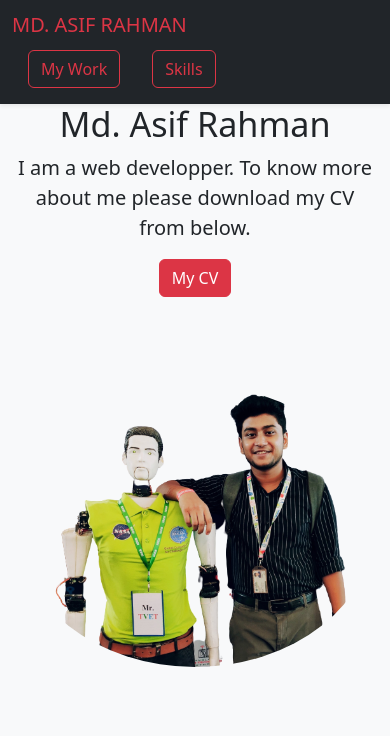
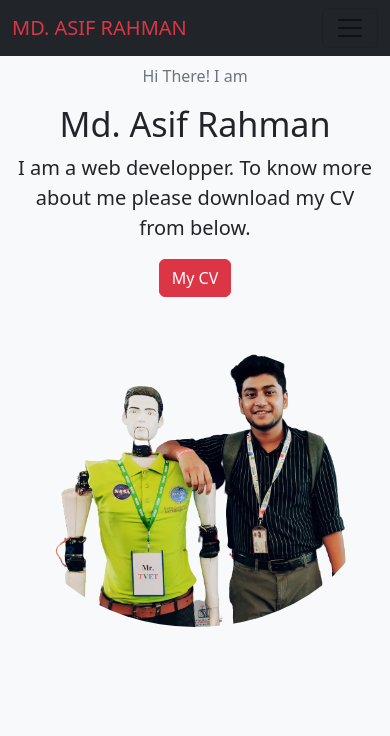
Before and after one commit to md-asifrahman/myportfolio, a plain HTML site: page index.html in a window 390 px wide. Shown: the top 736 px of the page. Drawn offline with nearby package versions, Linux system fonts and the light colour scheme.

Commit message:
pdf file added

```diff
--- a/index.html
+++ b/index.html
@@ -15,30 +15,26 @@
 <!-- Nessesary Links ends -->
 </head>
 <body>
+
   <!-- Navbar Starts -->
+  <nav class="navbar navbar-expand-lg navbar-light bg-dark fixed-top">
+    <div class="container-lg">
+        <a href="#" class="navbar-brand text-danger mb-0 h1">MD. ASIF RAHMAN</a>
+        <button type="button" class="navbar-toggler" data-bs-toggle="collapse" data-bs-target="#navbarCollapse">
+            <span class="navbar-toggler-icon"></span>
+        </button>
+        <div class="collapse navbar-collapse" id="navbarCollapse">
 
-    <nav class="navbar navbar-light bg-dark shadow-sm fixed-top">
-      <div class="container-lg">
-        <a href="#" class="navbar-brand mb-0 h1 text-danger">MD. ASIF RAHMAN</a>
-        <ul class="nav nav-pills">
-          <li class="nav-item">
-            <a class="nav-link text-danger text-uppercase " href="#mywork"><button type="button" class="btn btn-outline-danger">
+          <a class="nav-link ms-auto text-danger text-uppercase " href="#mywork"><button type="button" class="btn btn-outline-danger">
             My Work
           </button></a>
-          </li>
-          <li class="nav-item">
-            <a class="nav-link text-danger text-uppercase" href="#myskills"><button type="button" class="btn btn-outline-danger">
-
+            <a class="nav-link p-2 text-danger text-uppercase" href="#myskills"><button  type="button" class="btn btn-outline-danger">
               Skills
-
             </button></a>
-          </li>
-        </ul>
-        <!-- <button type="button" class="btn btn-danger">
-          DOWNLOAD CV
-        </button> -->
+        </div>
     </div>
 </nav>
+
 
     <!-- Navbar End -->
     <div data-bs-spy="scroll" data-bs-target="#navbar-example2" data-bs-offset="0" class="scrollspy-example" tabindex="0">
@@ -54,10 +50,8 @@
           <p class="lead fw-normal">
             I am a web developper. To know more about me please download my CV from below.
           </p>
-          <a class="btn btn-danger" href="#">My CV</a>
-          <ul class="justify-content-center mt-4  list-unstyled d-flex">
+          <a class="btn btn-danger" download href="Images/Md_Asif Rahman_Resume.pdf" >My CV</a>
 
-          </ul>
         </div>
         <div class="col-md-6 mt-5">
             <img
@@ -219,8 +213,11 @@
 
     <!-- Footer starts end -->
     </div>
+
   <script>
-      https://cdn.jsdelivr.net/npm/bootstrap@5.2.3/dist/js/bootstrap.bundle.min.js
+    src="https://cdn.jsdelivr.net/npm/bootstrap@5.2.3/dist/js/bootstrap.bundle.min.js"
    </script>
+
 </body>
+
 </html>
```
Also changed, not shown: 1 other file. Lines whose indentation alone changed are shown as unchanged.
